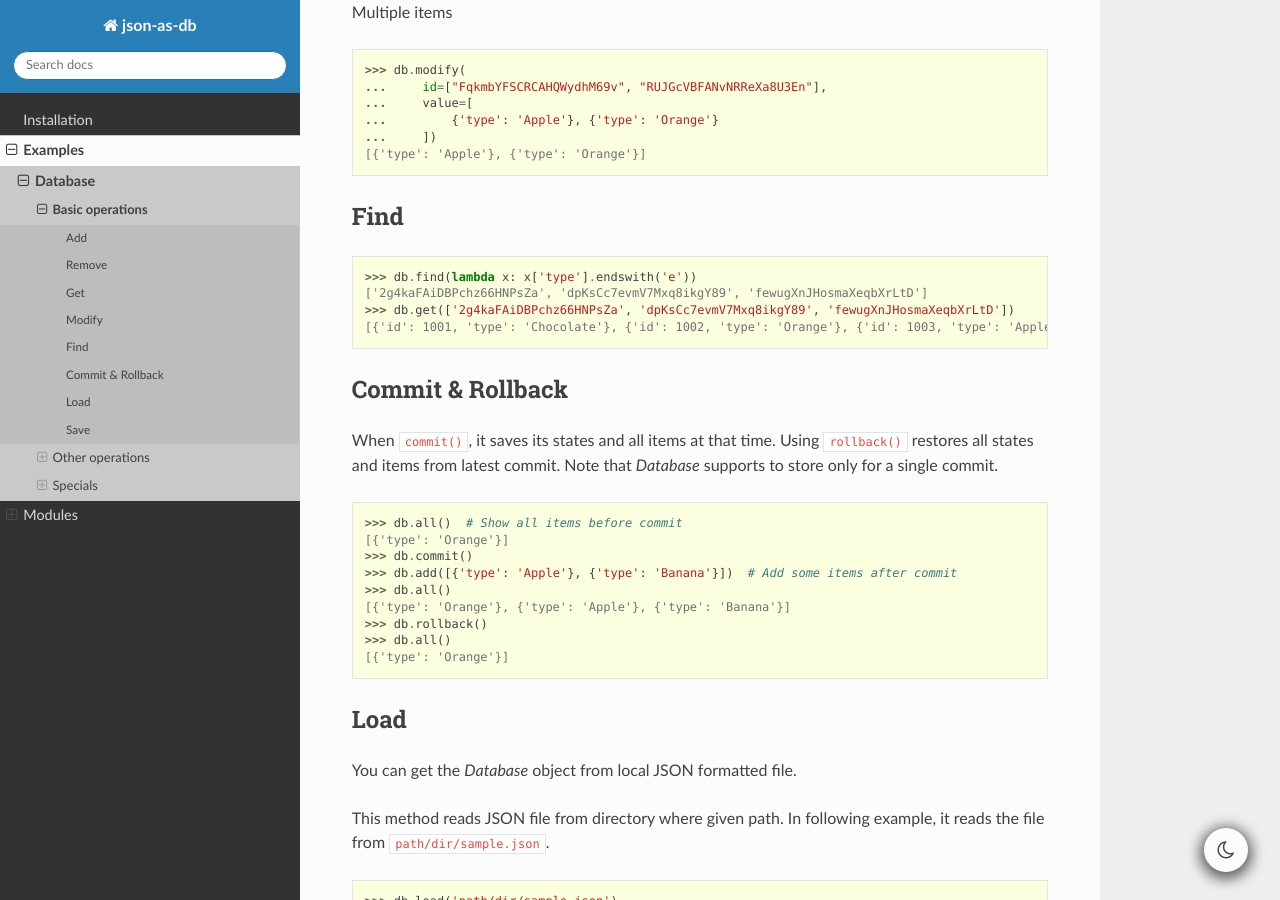
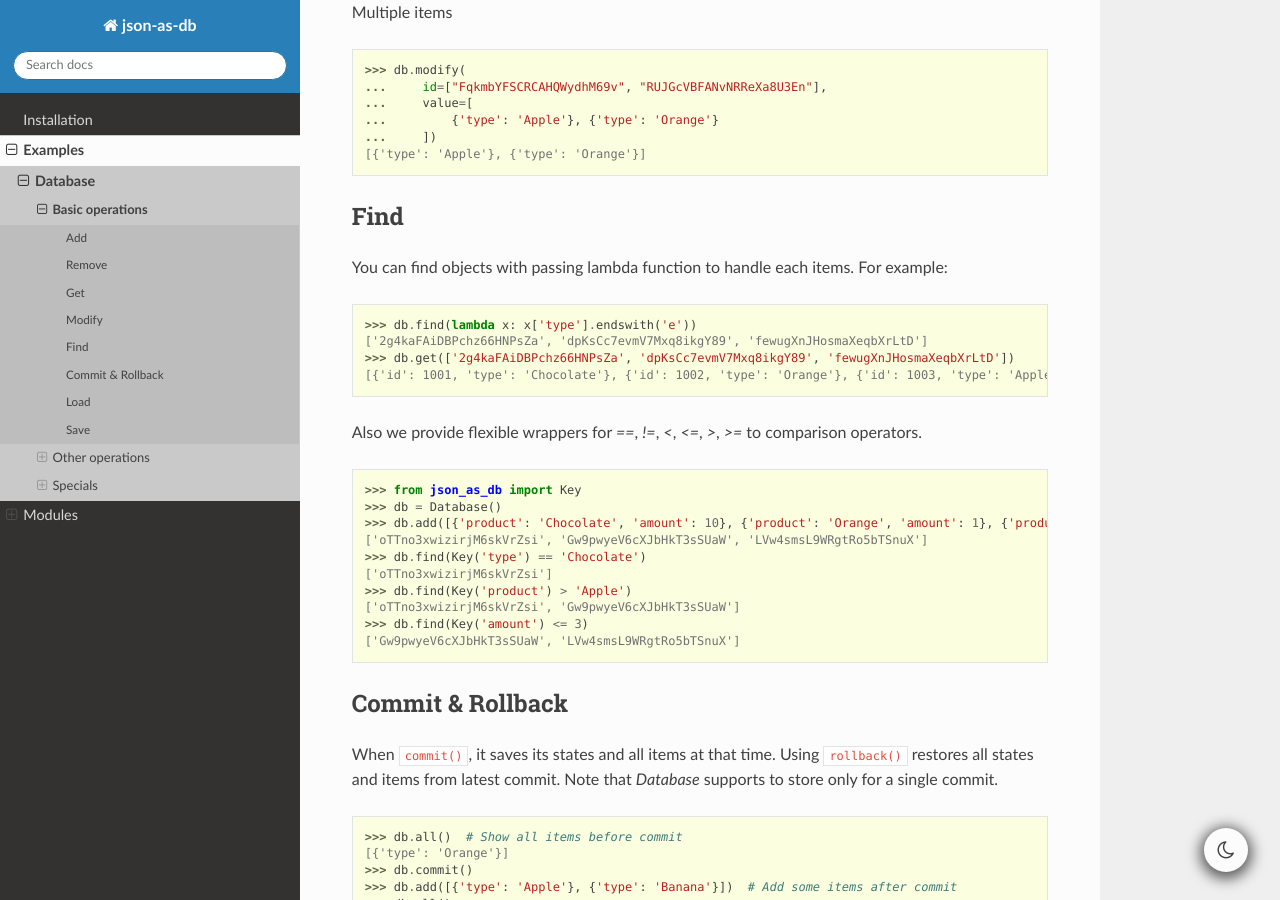
Before and after one commit to joonas-yoon/json-as-db, a Sphinx documentation site: the page built from docs/source/examples/database/basic.rst, in a window 1280 px wide and 900 px high, scrolled down 1790 px. Built offline with Sphinx 7.4.7 and the Read the Docs theme 2.0.0, drawn with Linux system fonts in a browser that asks for light colours.

Commit message:
docs: update `Database.find()`

```diff
--- a/docs/source/examples/database/basic.rst
+++ b/docs/source/examples/database/basic.rst
@@ -111,12 +111,29 @@ Multiple items
 Find
 ^^^^
 
+You can find objects with passing lambda function to handle each items. For example:
+
 .. code-block:: python
 
     >>> db.find(lambda x: x['type'].endswith('e'))
     ['2g4kaFAiDBPchz66HNPsZa', 'dpKsCc7evmV7Mxq8ikgY89', 'fewugXnJHosmaXeqbXrLtD']
     >>> db.get(['2g4kaFAiDBPchz66HNPsZa', 'dpKsCc7evmV7Mxq8ikgY89', 'fewugXnJHosmaXeqbXrLtD'])
     [{'id': 1001, 'type': 'Chocolate'}, {'id': 1002, 'type': 'Orange'}, {'id': 1003, 'type': 'Apple'}]
+
+Also we provide flexible wrappers for `==`, `!=`, `<`, `<=`, `>`, `>=` to comparison operators.
+
+.. code-block:: python
+
+    >>> from json_as_db import Key
+    >>> db = Database()
+    >>> db.add([{'product': 'Chocolate', 'amount': 10}, {'product': 'Orange', 'amount': 1}, {'product': 'Apple', 'amount': 3}])
+    ['oTTno3xwizirjM6skVrZsi', 'Gw9pwyeV6cXJbHkT3sSUaW', 'LVw4smsL9WRgtRo5bTSnuX']
+    >>> db.find(Key('type') == 'Chocolate')
+    ['oTTno3xwizirjM6skVrZsi']
+    >>> db.find(Key('product') > 'Apple')
+    ['oTTno3xwizirjM6skVrZsi', 'Gw9pwyeV6cXJbHkT3sSUaW']
+    >>> db.find(Key('amount') <= 3)
+    ['Gw9pwyeV6cXJbHkT3sSUaW', 'LVw4smsL9WRgtRo5bTSnuX']
 
 
 Commit & Rollback
```
Also changed, not shown: CHANGELOG.md (+4 -0 lines).
